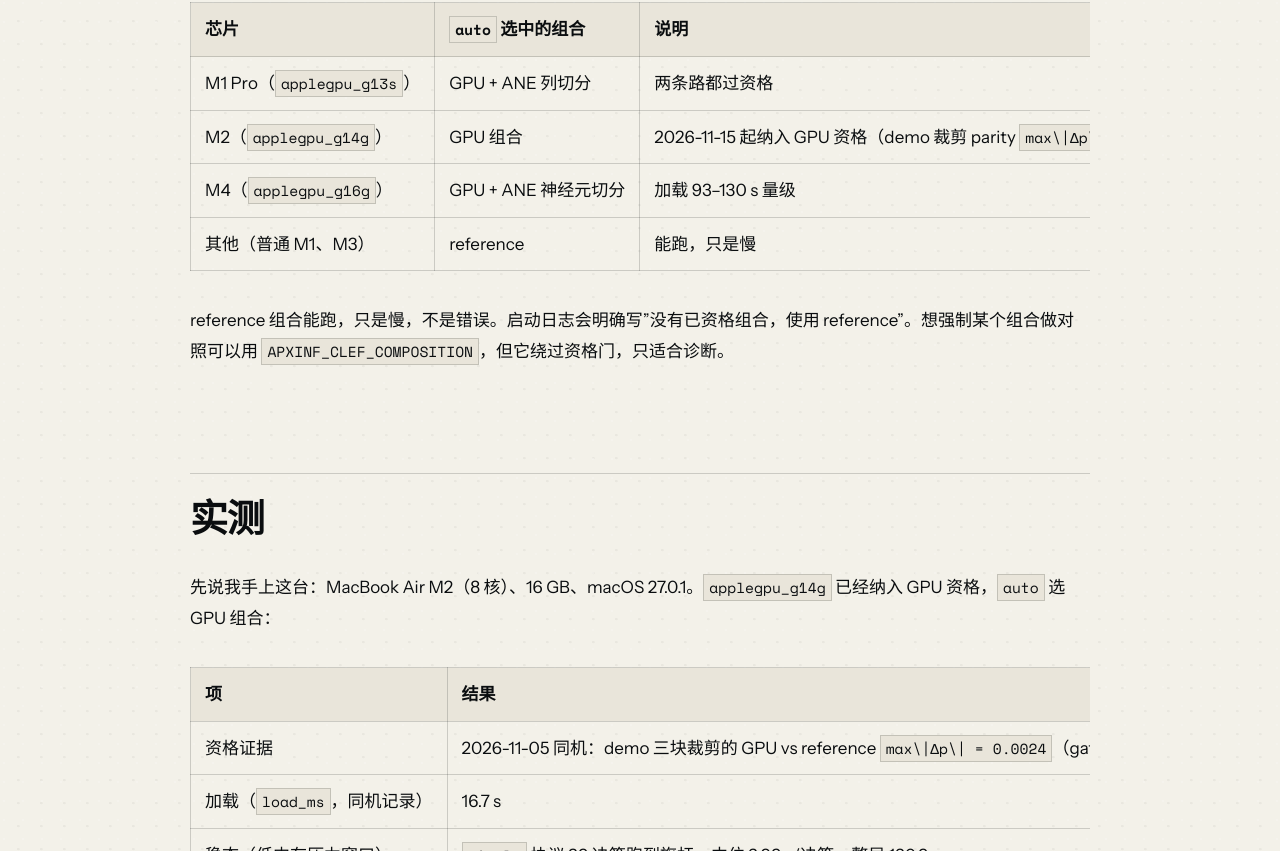
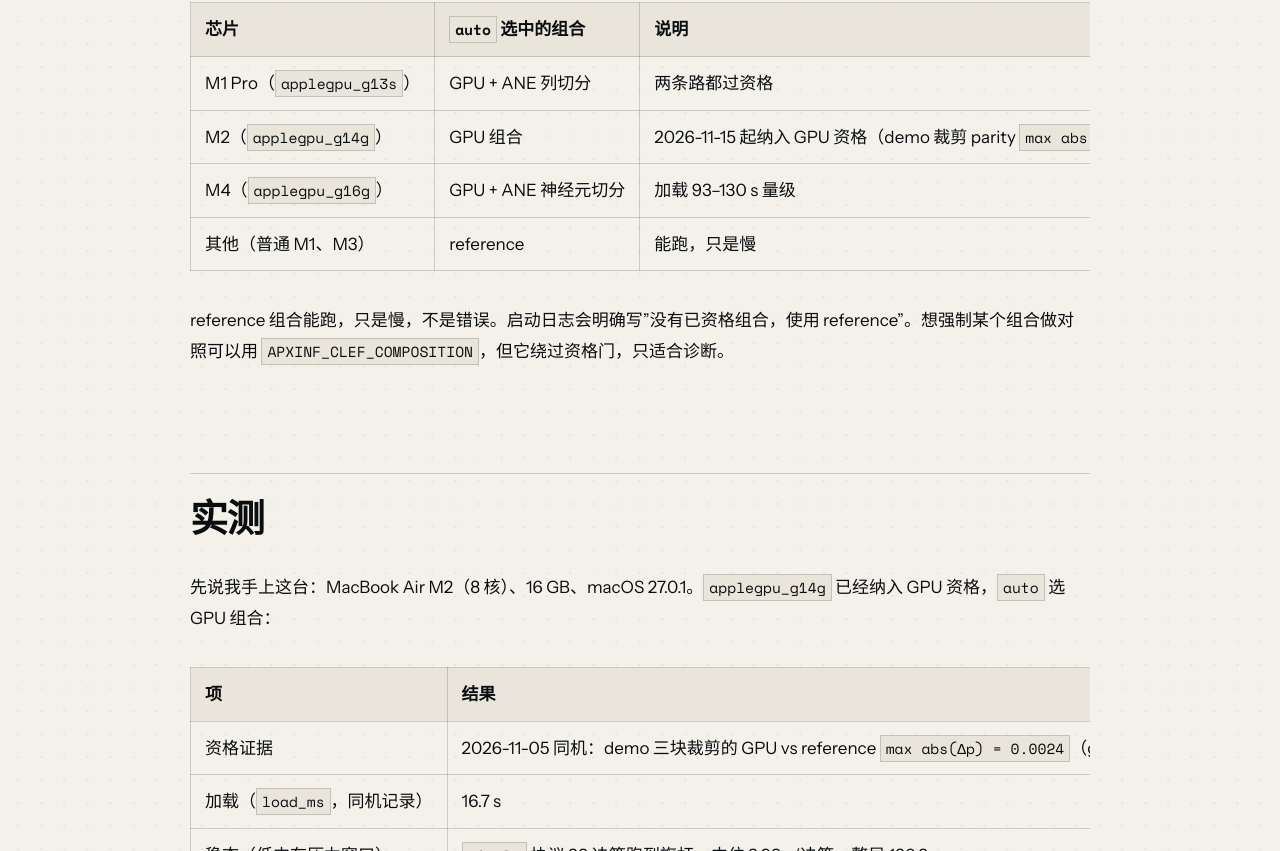
Before and after one commit to qhy991/qhy991.github.io, a Jekyll site: the page built from _posts/2026-11-15-mario-clef-on-apple-silicon.md, in a window 1280 px wide and 1400 px high, scrolled down 3497 px. Shown: the part 133-984 px from the top of the window. Built offline with Jekyll 4.4.1, drawn with Linux system fonts in a browser that asks for light colours.

Commit message:
Drop literal pipes from the M2 parity cells

```diff
--- a/_posts/2026-11-15-mario-clef-on-apple-silicon.md
+++ b/_posts/2026-11-15-mario-clef-on-apple-silicon.md
@@ -59,7 +59,7 @@ ApxInf 的原生 Clef 实现只会在**通过资格验证**的架构上启用优
 | 芯片 | `auto` 选中的组合 | 说明 |
 | --- | --- | --- |
 | M1 Pro（`applegpu_g13s`） | GPU + ANE 列切分 | 两条路都过资格 |
-| M2（`applegpu_g14g`） | GPU 组合 | 2026-11-15 起纳入 GPU 资格（demo 裁剪 parity `max\|Δp\| = 0.0024`）；ANE 未资格 |
+| M2（`applegpu_g14g`） | GPU 组合 | 2026-11-15 起纳入 GPU 资格（demo 裁剪 parity `max abs(Δp) = 0.0024`）；ANE 未资格 |
 | M4（`applegpu_g16g`） | GPU + ANE 神经元切分 | 加载 93–130 s 量级 |
 | 其他（普通 M1、M3） | reference | 能跑，只是慢 |
 
@@ -71,7 +71,7 @@ reference 组合能跑，只是慢，不是错误。启动日志会明确写"没
 
 | 项 | 结果 |
 | --- | --- |
-| 资格证据 | 2026-11-05 同机：demo 三块裁剪的 GPU vs reference `max\|Δp\| = 0.0024`（gate 0.035） |
+| 资格证据 | 2026-11-05 同机：demo 三块裁剪的 GPU vs reference `max abs(Δp) = 0.0024`（gate 0.035） |
 | 加载（`load_ms`，同机记录） | 16.7 s |
 | 稳态（低内存压力窗口） | `single` 协议 39 决策跑到旗杆，中位 2.99 s/决策，整局 120.9 s |
 | reference 对照（换页窗口） | 冷请求 66.6 s、1 决策 383.2 s；概率 0.023871 / 0.060975 / 0.062789 |
```
